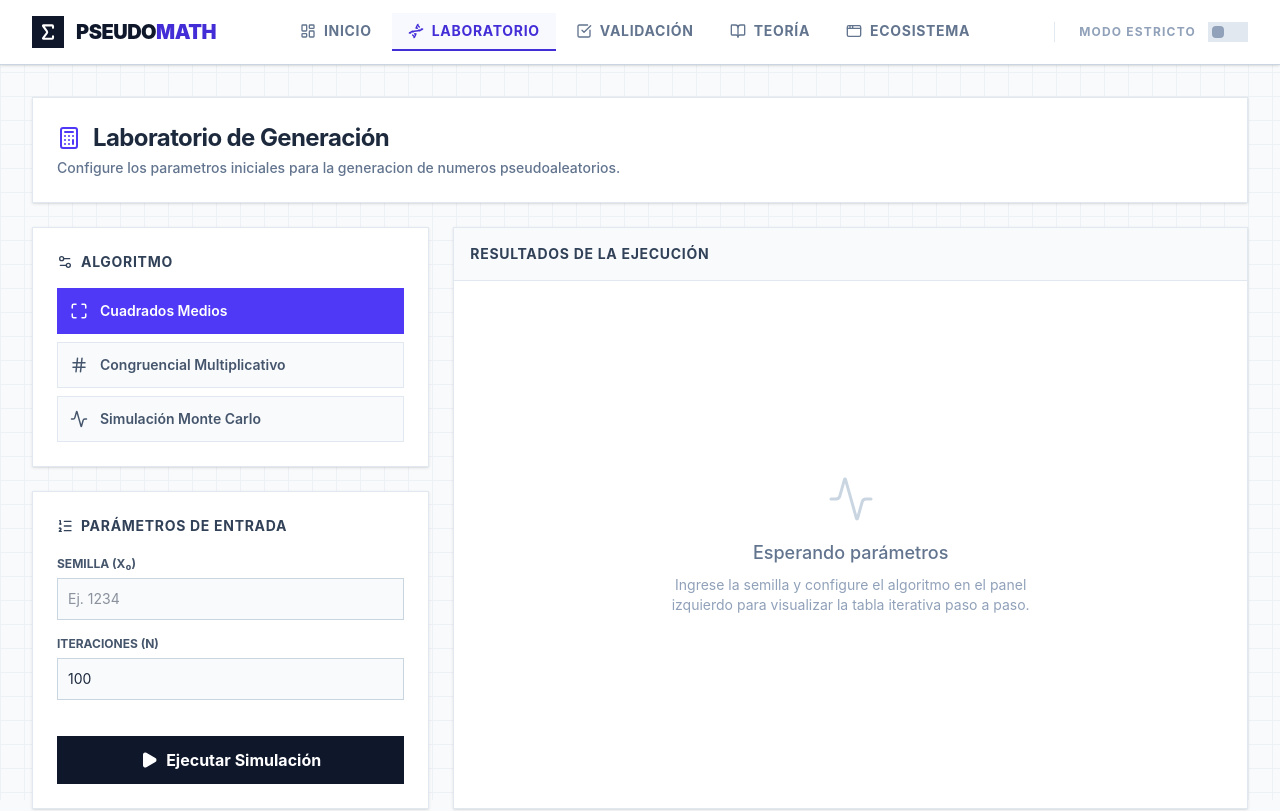
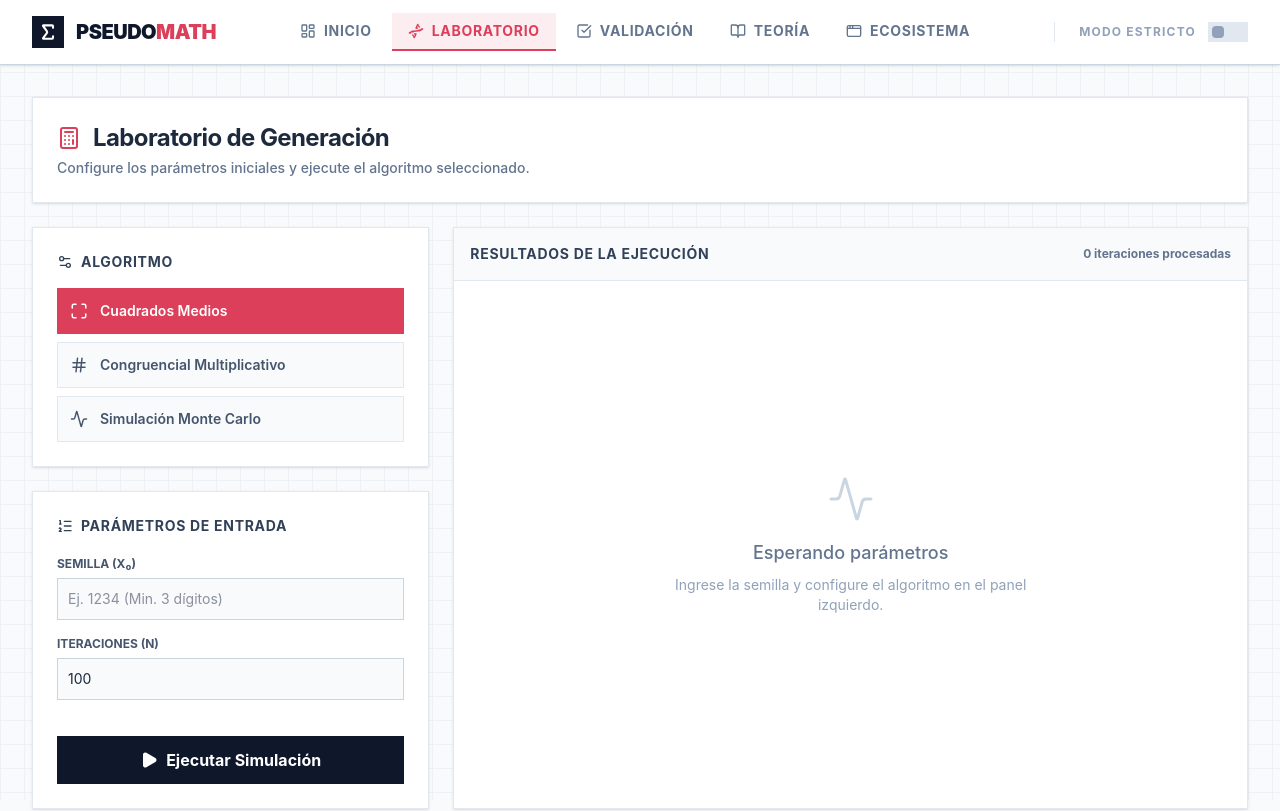
Before and after one commit to JCarlos-GM/PseudoMath, a React (Vite) app: page /generadores in a window 1280 px wide. Shown: the top 811 px of the page. Built offline with nearby package versions, Linux system fonts and the light colour scheme.

Commit message:
Nuevas mejoras de diseño

```diff
--- a/src/components/layout/MainLayout.tsx
+++ b/src/components/layout/MainLayout.tsx
@@ -29,7 +29,7 @@ export default function MainLayout() {
                 <Sigma size={20} strokeWidth={2.5} />
               </div>
               <span className="text-xl font-black tracking-tight text-slate-900 uppercase">
-                Pseudo<span className="text-indigo-700">Math</span>
+                Pseudo<span className="text-accent">Math</span>
               </span>
             </div>
 
@@ -42,7 +42,7 @@ export default function MainLayout() {
                   className={({ isActive }) =>
                     `flex items-center gap-2 px-4 py-2 text-sm font-bold uppercase tracking-wider transition-colors border-b-2 ${
                       isActive
-                        ? 'border-indigo-700 text-indigo-700 bg-indigo-50/50'
+                        ? 'border-accent text-accent bg-accent-muted'
                         : 'border-transparent text-slate-500 hover:text-slate-900 hover:bg-slate-100'
                     }`
                   }
@@ -53,7 +53,7 @@ export default function MainLayout() {
               ))}
             </nav>
 
-            {/* Selector de Modo (Ejemplo de interaccion tecnica) */}
+            {/* Selector de Modo */}
             <div className="hidden lg:flex items-center gap-3 border-l border-slate-200 pl-6">
               <span className="text-xs font-bold text-slate-400 uppercase tracking-widest">
                 Modo Estricto
--- a/src/pages/Generators.tsx
+++ b/src/pages/Generators.tsx
@@ -1,8 +1,9 @@
 import { useState } from 'react';
 import { Settings2, Play, Hash, ListOrdered, Maximize, Activity, Calculator } from 'lucide-react';
 import { useSimulationStore } from '../store/useSimulationStore';
+import { generateMidSquares } from '../core/generators/midSquares';
 
-// Definicion de los metodos disponibles en el sistema
+// Definicion de los metodos algoritmicos disponibles
 const GENERATION_METHODS = [
   { id: 'midSquares', name: 'Cuadrados Medios', icon: Maximize },
   { id: 'multiplicative', name: 'Congruencial Multiplicativo', icon: Hash },
@@ -10,48 +11,61 @@ const GENERATION_METHODS = [
 ];
 
 export default function Generators() {
-  // Estado local para manejar la UI de seleccion
+  // Estado local para parametros de entrada
   const [activeMethod, setActiveMethod] = useState<string>('midSquares');
-
-  // Estado global para futura conexion con la logica matematica
-  const { setSimulationData } = useSimulationStore();
-
-  // Estados de los parametros de entrada
   const [seed, setSeed] = useState<string>('');
   const [iterations, setIterations] = useState<string>('100');
-  const [multiplier, setMultiplier] = useState<string>('');
-  const [modulus, setModulus] = useState<string>('');
 
-  // Manejador del evento de generacion
+  // Acceso al Store global para almacenar resultados
+  const { setSimulationData, generatedNumbers } = useSimulationStore();
+  const [error, setError] = useState<string | null>(null);
+
+  // Ejecucion del motor matematico
   const handleGenerate = (e: React.FormEvent) => {
     e.preventDefault();
-    // TODO: Conectar con src/core/generators/...
-    console.log('Generando secuencias para:', activeMethod);
+    setError(null);
+
+    try {
+      const parsedSeed = parseInt(seed, 10);
+      const parsedCount = parseInt(iterations, 10);
+
+      if (isNaN(parsedSeed) || isNaN(parsedCount)) {
+        throw new Error('Los parámetros deben ser valores numéricos.');
+      }
+
+      if (activeMethod === 'midSquares') {
+        // Invocacion de la logica core (aislada del componente visual)
+        const results = generateMidSquares({ seed: parsedSeed, count: parsedCount });
+
+        // Almacenamiento en Zustand para disponibilidad global (Validadores)
+        setSimulationData(results, activeMethod);
+      } else {
+        throw new Error('Algoritmo seleccionado en fase de desarrollo.');
+      }
+    } catch (err: any) {
+      setError(err.message);
+    }
   };
 
   return (
     <div className="h-full flex flex-col gap-6">
 
-      {/* Encabezado de la seccion */}
-      <div className="flex items-center justify-between bg-white border border-slate-200 p-6 rounded-none shadow-sm">
+      <div className="flex items-center justify-between bg-white border border-slate-200 p-6 shadow-sm">
         <div>
           <h1 className="text-2xl font-bold text-slate-800 tracking-tight flex items-center gap-3">
-            <Calculator size={24} className="text-indigo-600" />
+            <Calculator size={24} className="text-accent" />
             Laboratorio de Generación
           </h1>
           <p className="text-slate-500 text-sm mt-1 font-medium">
-            Configure los parametros iniciales para la generacion de numeros pseudoaleatorios.
+            Configure los parámetros iniciales y ejecute el algoritmo seleccionado.
           </p>
         </div>
       </div>
 
-      {/* Contenedor principal de dos columnas */}
       <div className="flex flex-col lg:flex-row gap-6 h-full">
 
-        {/* COLUMNA IZQUIERDA: Configuracion */}
+        {/* Panel Izquierdo: Configuracion */}
         <div className="w-full lg:w-1/3 flex flex-col gap-6">
-
-          {/* Tarjeta de Seleccion de Metodo */}
           <div className="bg-white border border-slate-200 p-6 shadow-sm">
             <h2 className="text-sm font-bold text-slate-700 uppercase tracking-wider mb-4 flex items-center gap-2">
               <Settings2 size={16} />
@@ -64,7 +78,7 @@ export default function Generators() {
                   onClick={() => setActiveMethod(method.id)}
                   className={`flex items-center gap-3 w-full p-3 text-left text-sm font-semibold transition-colors border ${
                     activeMethod === method.id
-                      ? 'bg-indigo-600 text-white border-indigo-600'
+                      ? 'bg-accent text-white border-accent'
                       : 'bg-slate-50 text-slate-600 border-slate-200 hover:bg-slate-100 hover:border-slate-300'
                   }`}
                 >
@@ -75,58 +89,32 @@ export default function Generators() {
             </div>
           </div>
 
-          {/* Tarjeta de Parametros */}
           <form onSubmit={handleGenerate} className="bg-white border border-slate-200 p-6 shadow-sm flex flex-col gap-5">
             <h2 className="text-sm font-bold text-slate-700 uppercase tracking-wider flex items-center gap-2">
               <ListOrdered size={16} />
               Parámetros de Entrada
             </h2>
 
-            {/* Campos dinamicos dependiendo del metodo seleccionado */}
+            {/* Manejo de excepciones visuales */}
+            {error && (
+              <div className="bg-red-50 border border-red-200 text-red-700 text-xs font-bold p-3">
+                Error: {error}
+              </div>
+            )}
+
             <div className="space-y-4">
-
-              {/* Semilla (Aplica para todos) */}
               <div>
                 <label className="block text-xs font-bold text-slate-600 mb-1.5 uppercase">Semilla (X₀)</label>
                 <input
                   type="number"
                   value={seed}
                   onChange={(e) => setSeed(e.target.value)}
-                  placeholder="Ej. 1234"
-                  className="w-full bg-slate-50 border border-slate-300 text-slate-800 text-sm p-2.5 focus:outline-none focus:border-indigo-600 focus:ring-1 focus:ring-indigo-600 transition-all"
+                  placeholder="Ej. 1234 (Min. 3 dígitos)"
+                  className="w-full bg-slate-50 border border-slate-300 text-slate-800 text-sm p-2.5 focus:outline-none focus:border-accent focus:ring-1 focus:ring-accent transition-all"
                   required
                 />
               </div>
 
-              {/* Parametros exclusivos del metodo Multiplicativo */}
-              {activeMethod === 'multiplicative' && (
-                <div className="grid grid-cols-2 gap-4">
-                  <div>
-                    <label className="block text-xs font-bold text-slate-600 mb-1.5 uppercase">Multiplicador (a)</label>
-                    <input
-                      type="number"
-                      value={multiplier}
-                      onChange={(e) => setMultiplier(e.target.value)}
-                      placeholder="Ej. 5"
-                      className="w-full bg-slate-50 border border-slate-300 text-slate-800 text-sm p-2.5 focus:outline-none focus:border-indigo-600 focus:ring-1 focus:ring-indigo-600 transition-all"
-                      required
-                    />
-                  </div>
-                  <div>
-                    <label className="block text-xs font-bold text-slate-600 mb-1.5 uppercase">Módulo (m)</label>
-                    <input
-                      type="number"
-                      value={modulus}
-                      onChange={(e) => setModulus(e.target.value)}
-                      placeholder="Ej. 32"
-                      className="w-full bg-slate-50 border border-slate-300 text-slate-800 text-sm p-2.5 focus:outline-none focus:border-indigo-600 focus:ring-1 focus:ring-indigo-600 transition-all"
-                      required
-                    />
-                  </div>
-                </div>
-              )}
-
-              {/* Cantidad de iteraciones (Aplica para todos) */}
               <div>
                 <label className="block text-xs font-bold text-slate-600 mb-1.5 uppercase">Iteraciones (n)</label>
                 <input
@@ -134,7 +122,7 @@ export default function Generators() {
                   value={iterations}
                   onChange={(e) => setIterations(e.target.value)}
                   placeholder="Ej. 100"
-                  className="w-full bg-slate-50 border border-slate-300 text-slate-800 text-sm p-2.5 focus:outline-none focus:border-indigo-600 focus:ring-1 focus:ring-indigo-600 transition-all"
+                  className="w-full bg-slate-50 border border-slate-300 text-slate-800 text-sm p-2.5 focus:outline-none focus:border-accent focus:ring-1 focus:ring-accent transition-all"
                   required
                 />
               </div>
@@ -142,7 +130,7 @@ export default function Generators() {
 
             <button
               type="submit"
-              className="mt-4 w-full flex items-center justify-center gap-2 bg-slate-900 text-white font-bold py-3 px-4 hover:bg-indigo-600 transition-colors"
+              className="mt-4 w-full flex items-center justify-center gap-2 bg-slate-900 text-white font-bold py-3 px-4 hover:bg-accent transition-colors"
             >
               <Play size={18} fill="currentColor" />
               Ejecutar Simulación
@@ -150,20 +138,46 @@ export default function Generators() {
           </form>
         </div>
 
-        {/* COLUMNA DERECHA: Visualizacion de Datos (Placeholder temporal) */}
-        <div className="w-full lg:w-2/3 bg-white border border-slate-200 p-0 shadow-sm flex flex-col">
-          <div className="border-b border-slate-200 p-4 bg-slate-50">
+        {/* Panel Derecho: Tabla de Resultados Dinamica */}
+        <div className="w-full lg:w-2/3 bg-white border border-slate-200 shadow-sm flex flex-col overflow-hidden">
+          <div className="border-b border-slate-200 p-4 bg-slate-50 flex justify-between items-center">
             <h3 className="text-sm font-bold text-slate-700 uppercase tracking-wider">
               Resultados de la Ejecución
             </h3>
+            <span className="text-xs font-bold text-slate-500">
+              {generatedNumbers.length} iteraciones procesadas
+            </span>
           </div>
 
-          <div className="flex-1 flex flex-col items-center justify-center text-slate-400 p-12">
-            <Activity size={48} className="mb-4 text-slate-300" strokeWidth={1.5} />
-            <p className="text-lg font-medium text-slate-500">Esperando parámetros</p>
-            <p className="text-sm mt-2 text-center max-w-sm">
-              Ingrese la semilla y configure el algoritmo en el panel izquierdo para visualizar la tabla iterativa paso a paso.
-            </p>
+          <div className="flex-1 overflow-auto bg-white">
+            {generatedNumbers.length === 0 ? (
+              <div className="h-full flex flex-col items-center justify-center text-slate-400 p-12">
+                <Activity size={48} className="mb-4 text-slate-300" strokeWidth={1.5} />
+                <p className="text-lg font-medium text-slate-500">Esperando parámetros</p>
+                <p className="text-sm mt-2 text-center max-w-sm">
+                  Ingrese la semilla y configure el algoritmo en el panel izquierdo.
+                </p>
+              </div>
+            ) : (
+              <table className="w-full text-sm text-left">
+                <thead className="text-xs text-slate-500 uppercase bg-slate-50 border-b border-slate-200 sticky top-0">
+                  <tr>
+                    <th className="px-6 py-3 font-bold">i</th>
+                    <th className="px-6 py-3 font-bold">Xᵢ (Semilla)</th>
+                    <th className="px-6 py-3 font-bold font-mono">rᵢ (Pseudoaleatorio)</th>
+                  </tr>
+                </thead>
+                <tbody className="divide-y divide-slate-100">
+                  {generatedNumbers.map((row, index) => (
+                    <tr key={index} className="hover:bg-accent-muted/50 transition-colors">
+                      <td className="px-6 py-3 font-medium text-slate-900">{row.iteration}</td>
+                      <td className="px-6 py-3 text-slate-600">{row.seed}</td>
+                      <td className="px-6 py-3 text-accent font-bold font-mono">{row.value.toFixed(5)}</td>
+                    </tr>
+                  ))}
+                </tbody>
+              </table>
+            )}
           </div>
         </div>
 
```
Also changed, not shown: src/index.css (+9 -2 lines).
